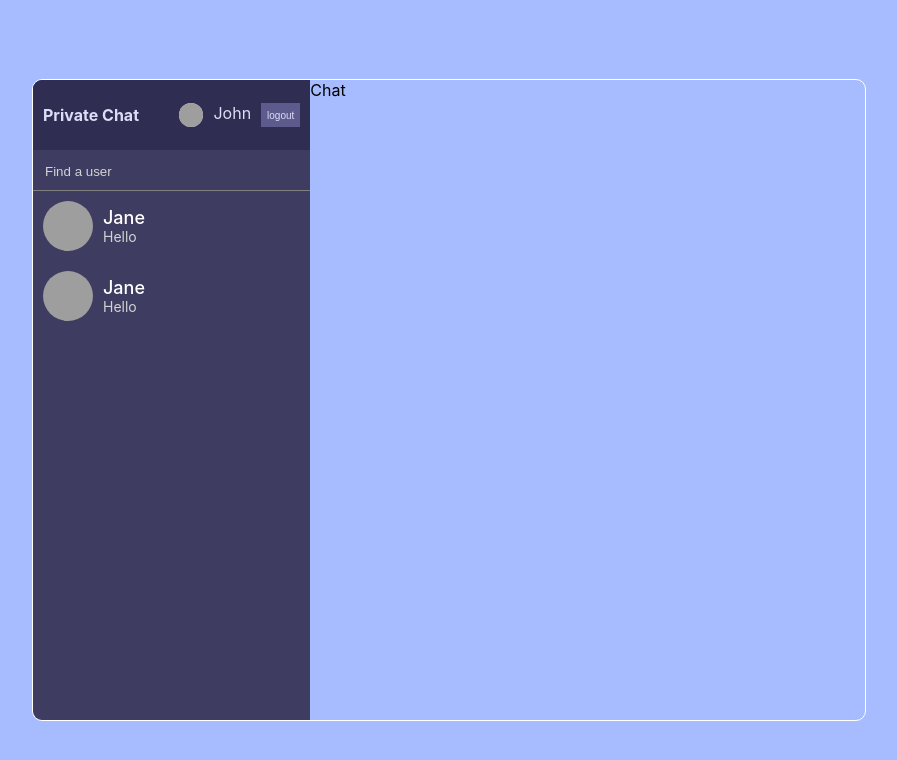
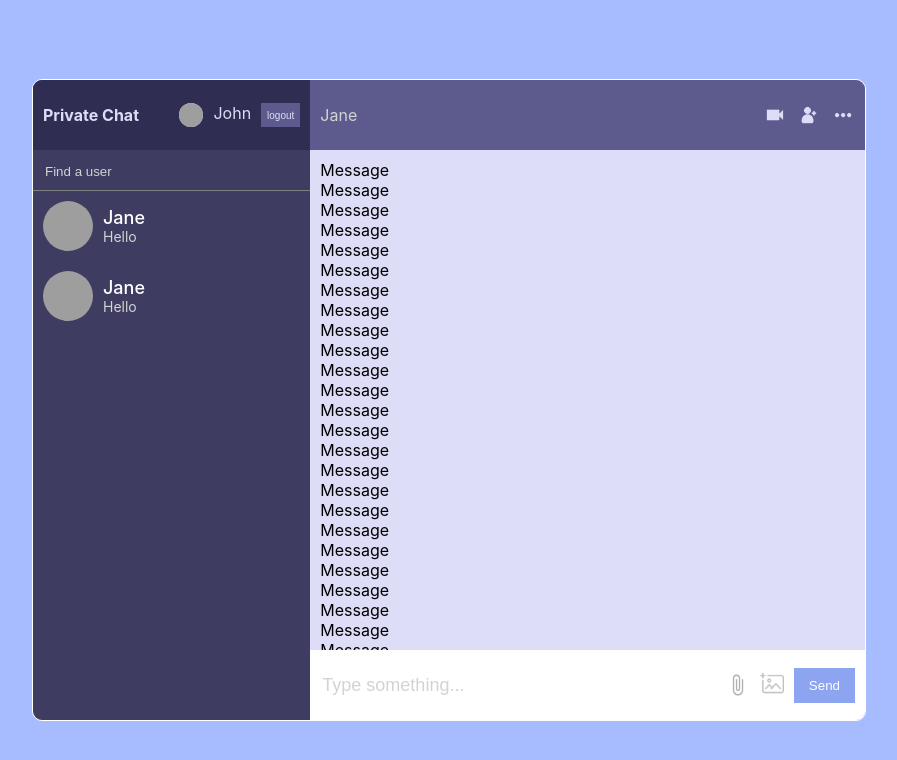
Before and after one commit to Fabian-Buitrago/private-chat, a React (Create React App) app: page /login in a window 1280 px wide. Shown: the top 760 px of the page, without its empty margins (191-1088 px from the left). Built offline with nearby package versions, Linux system fonts and the light colour scheme; grey boxes are pictures that could not be loaded.

Commit message:
Create message component and styles

```diff
--- a/src/components/Chat.jsx
+++ b/src/components/Chat.jsx
@@ -1,7 +1,25 @@
 import React from "react";
+import Cam from "../img/cam.png";
+import Add from "../img/add.png";
+import More from "../img/more.png";
+import Messages from "./Messages";
+import Input from "./Input";
 
 const Chat = () => {
-  return <div className="chat">Chat</div>;
+  return (
+    <div className="chat">
+      <div className="chatInfo">
+        <span>Jane</span>
+        <div className="chatIcons">
+          <img src={Cam} alt="" />
+          <img src={Add} alt="" />
+          <img src={More} alt="" />
+        </div>
+      </div>
+      <Messages />
+      <Input />
+    </div>
+  );
 };
 
 export default Chat;
--- a/src/components/Input.jsx
+++ b/src/components/Input.jsx
@@ -1,7 +1,21 @@
 import React from "react";
+import Attach from "../img/attach.png";
+import Img from "../img/img.png";
 
 const Input = () => {
-  return <div>Input</div>;
+  return (
+    <div className="input">
+      <input type="text" placeholder="Type something..." />
+      <div className="send">
+        <img src={Attach} alt="" />
+        <input type="file" style={{ display: "none" }} id="file" />
+        <label htmlFor="file">
+          <img src={Img} alt="" />
+        </label>
+        <button>Send</button>
+      </div>
+    </div>
+  );
 };
 
 export default Input;
--- /dev/null
+++ b/src/components/Messages.jsx
@@ -0,0 +1,51 @@
+import React from "react";
+import Message from "./Message";
+
+const Messages = () => {
+  return (
+    <div className="messages">
+      <Message />
+      <Message />
+      <Message />
+      <Message />
+      <Message />
+      <Message />
+      <Message />
+      <Message />
+      <Message />
+      <Message />
+      <Message />
+      <Message />
+      <Message />
+      <Message />
+      <Message />
+      <Message />
+      <Message />
+      <Message />
+      <Message />
+      <Message />
+      <Message />
+      <Message />
+      <Message />
+      <Message />
+      <Message />
+      <Message />
+      <Message />
+      <Message />
+      <Message />
+      <Message />
+      <Message />
+      <Message />
+      <Message />
+      <Message />
+      <Message />
+      <Message />
+      <Message />
+      <Message />
+      <Message />
+      <Message />
+    </div>
+  );
+};
+
+export default Messages;
--- a/src/style.scss
+++ b/src/style.scss
@@ -229,7 +229,7 @@
         background-color: #ddddf7;
         padding: 10px;
         height: calc(100% - 160px);
-        overflow: scroll;
+        overflow-y: auto;
 
         .message {
           display: flex;
```
